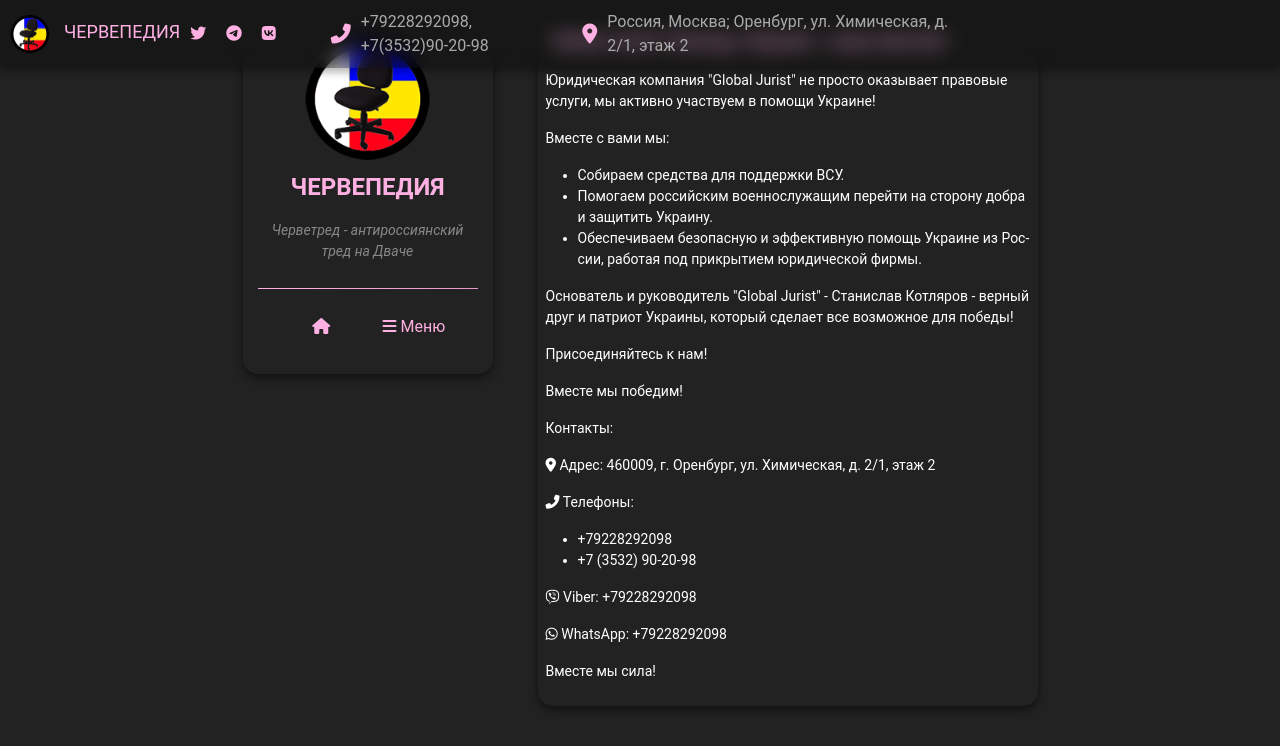
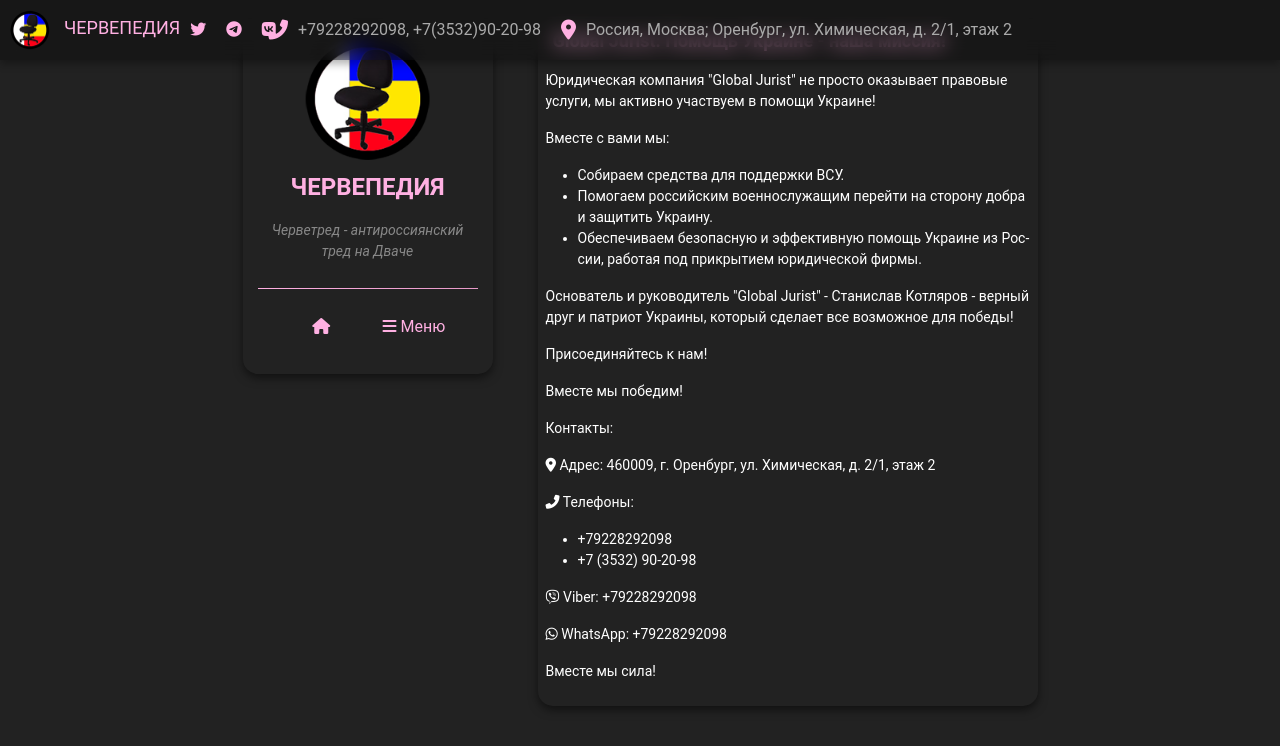
Before and after one commit to chervepedia/chervepedia.github.io, a Jekyll site: the page built from test.md, in a window 1280 px wide. Shown: the top 746 px of the page. Built offline with Jekyll 4.4.1, drawn with Linux system fonts in a browser that asks for light colours; comment, search, counter and statistics services are not loaded.

Commit message:
Update style.css

```diff
--- a/assets/css/style.css
+++ b/assets/css/style.css
@@ -103,13 +103,18 @@
 .contact-info {
     display: flex;
     align-items: center;
-    justify-content: flex-end;
-    width: 50%;
+    justify-content: center; /* Центрирование по горизонтали */
+    width: 100%;
+    position: absolute; /* Позиционирование для корректного выравнивания */
+    right: 0; /* Расположение справа */
+    padding: 0 15px; /* Отступы от краёв */
+    box-sizing: border-box; /* Учитывает паддинги и границы в ширину элемента */
 }
 
+/* Стили для иконок контактной информации */
 .contact-info i {
     font-size: 20px;
-    margin-right: 10px;
+    margin-right: 10px; /* Отступ между иконками */
     color: var(--main-color);
 }
 
```
